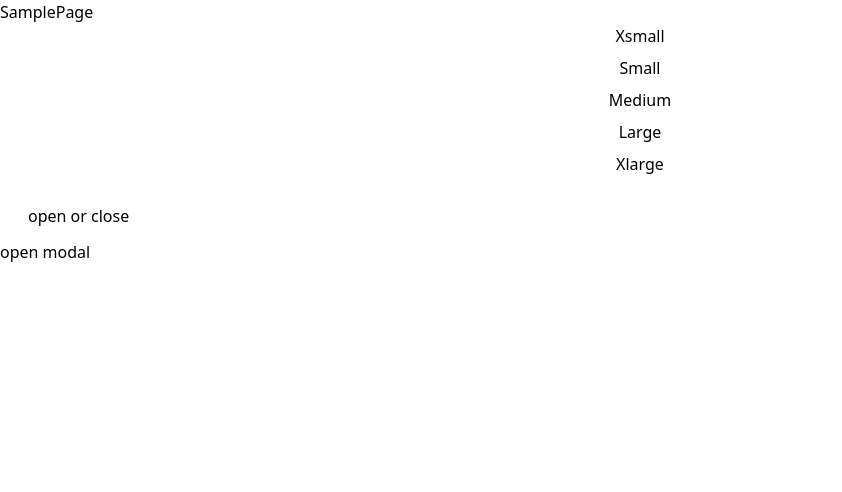
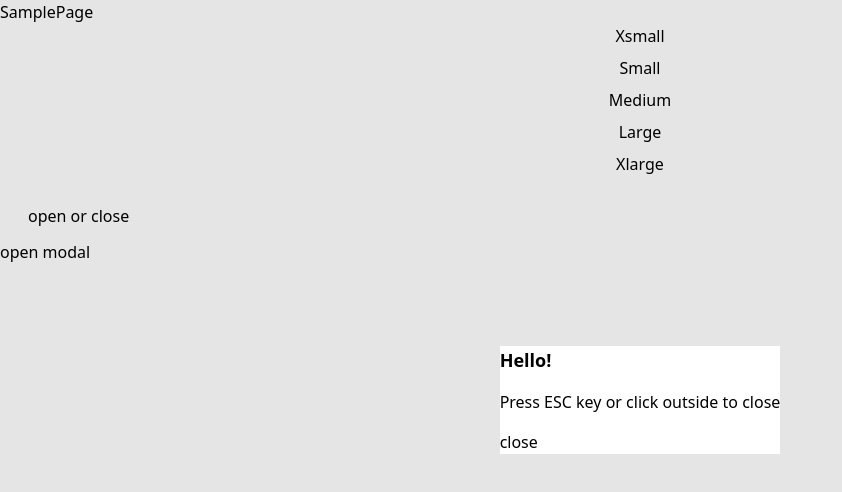
Before and after one commit to kwaneung/nx-lab, a Next.js app in the folder apps/web-main/: page /sample in a window 1280 px wide. Both pictures are taken after a click on the button "open modal". Shown: the top 492 px of the page, without its empty margins (0-842 px from the left). Built offline with nearby package versions, Linux system fonts and the light colour scheme.

Commit message:
chore: 샘플 모달 커밋

```diff
--- a/apps/web-main/src/app/sample/page.tsx
+++ b/apps/web-main/src/app/sample/page.tsx
@@ -1,3 +1,5 @@
+'use client';
+
 const SamplePage = () => {
   return (
     <div>
@@ -21,18 +23,20 @@ const SamplePage = () => {
           </li>
         </ul>
       </details>
-      <button className="btn">open modal</button>
-      <dialog id="my_modal_1" className="modal">
+      <button
+        className="btn"
+        onClick={() => (document.getElementById('my_modal_2') as HTMLDialogElement)?.showModal()}
+      >
+        open modal
+      </button>
+      <dialog id="my_modal_2" className="modal">
         <div className="modal-box">
           <h3 className="font-bold text-lg">Hello!</h3>
-          <p className="py-4">Press ESC key or click the button below to close</p>
-          <div className="modal-action">
-            <form method="dialog">
-              {/* if there is a button in form, it will close the modal */}
-              <button className="btn">Close</button>
-            </form>
-          </div>
+          <p className="py-4">Press ESC key or click outside to close</p>
         </div>
+        <form method="dialog" className="modal-backdrop">
+          <button>close</button>
+        </form>
       </dialog>
     </div>
   );
```
